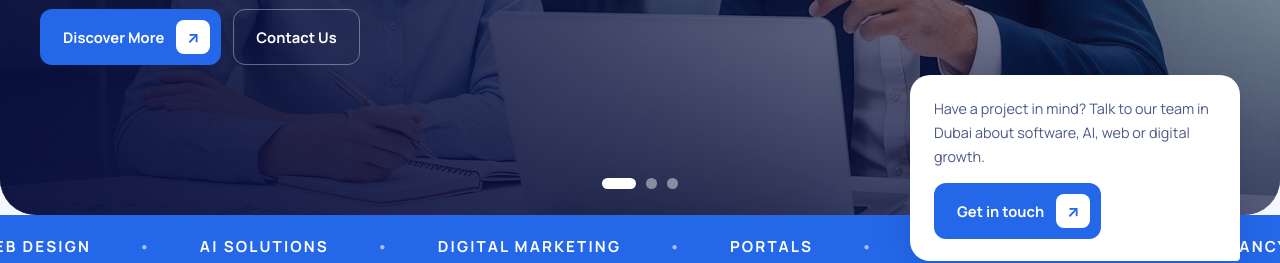
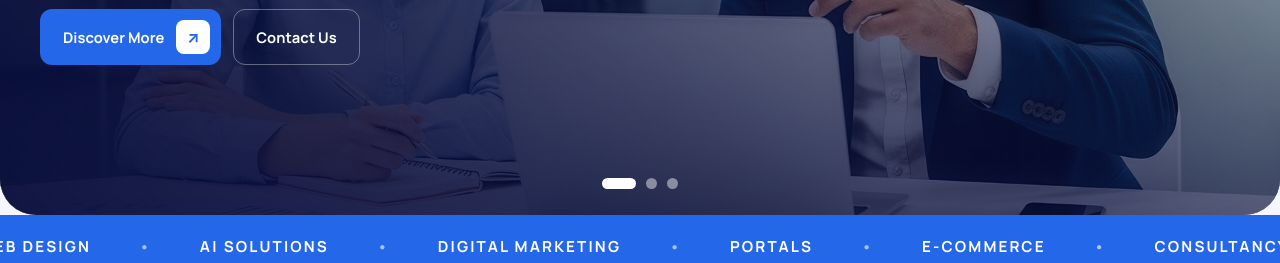
Before and after one commit to anusha-suresh21/Quanta, a plain HTML site: page index.html in a window 1280 px wide. Shown: the part 560-823 px from the top of the page. Drawn offline with Linux system fonts and the light colour scheme.

Commit message:
Banner: remove card

```diff
--- a/index.html
+++ b/index.html
@@ -34,7 +34,6 @@
 </div>
 <button class="s-arrow s-prev" type="button" aria-label="Previous picture">&#8249;</button><button class="s-arrow s-next" type="button" aria-label="Next picture">&#8250;</button>
 <div class="s-dots" role="tablist" aria-label="Choose picture"><button type="button" class="s-dot is-active" aria-label="Show picture 1"></button><button type="button" class="s-dot" aria-label="Show picture 2"></button><button type="button" class="s-dot" aria-label="Show picture 3"></button></div>
-<div class="hero-card"><p>Have a project in mind? Talk to our team in Dubai about software, AI, web or digital growth.</p><a class="btn btn-primary" href="contact/">Get in touch</a></div>
 </section>
 <div class="marquee strip" aria-hidden="true"><div class="track"><span>IT Solutions</span><span class="dot">&bull;</span><span>Web Design</span><span class="dot">&bull;</span><span>AI Solutions</span><span class="dot">&bull;</span><span>Digital Marketing</span><span class="dot">&bull;</span><span>Portals</span><span class="dot">&bull;</span><span>E-commerce</span><span class="dot">&bull;</span><span>Consultancy</span><span class="dot">&bull;</span><span>IT Solutions</span><span class="dot">&bull;</span><span>Web Design</span><span class="dot">&bull;</span><span>AI Solutions</span><span class="dot">&bull;</span><span>Digital Marketing</span><span class="dot">&bull;</span><span>Portals</span><span class="dot">&bull;</span><span>E-commerce</span><span class="dot">&bull;</span><span>Consultancy</span><span class="dot">&bull;</span></div></div>
 <section style="padding-top:clamp(80px,9vw,120px)"><div class="wrap split">
```
